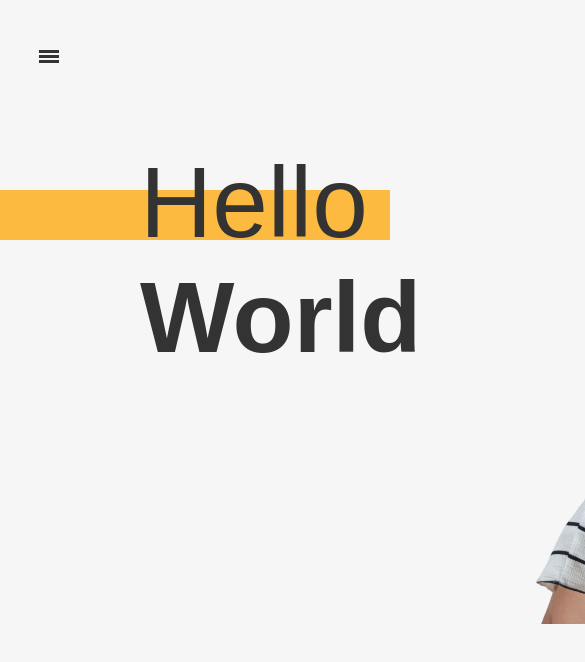
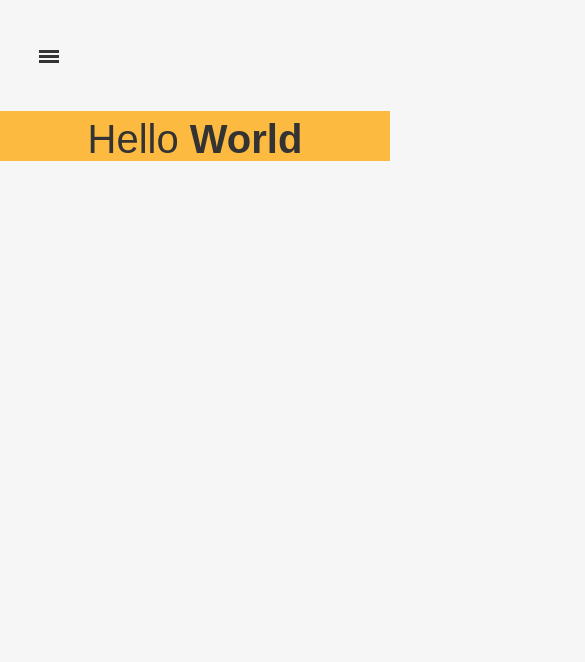
Before and after one commit to rebeccamoura/portfolio, an Angular app: page / in a window 390 px wide. Shown: the top 662 px of the page, 585 px wide, since content can reach past the window. Built offline with nearby package versions, Linux system fonts and the light colour scheme; a web font is replaced by a local one.

Commit message:
faixa home responsiva

```diff
--- a/src/app/home/home.component.scss
+++ b/src/app/home/home.component.scss
@@ -8,7 +8,6 @@
             display: flex;
             .title {
                 font-size: 10rem;
-                margin: 0 100px 0 100px;
 
                 span {
                     font-weight: normal;
@@ -22,12 +21,15 @@
                     background-color: var(--pri);
                     z-index: -999;
                     position: absolute;
-                    top: 190px;
+                    top: 179px;
                     left: 0;
                 }
             }
 
             .images {
+                position: absolute;
+                left: 70%;
+
                 img {
                     filter: drop-shadow(20px 0px var(--pri));
                 }
@@ -35,3 +37,71 @@
         }
     }
 }
+
+@media screen and (max-width: 920px) {
+    .home {
+        .container {
+            .home-header {
+                .title {
+                    margin: 54px auto 0;
+
+                    &::after {
+                        top: 217px;
+                    }
+                }
+            }
+        }
+    }
+}
+
+@media screen and (max-width: 866px) {
+    .home {
+        .container {
+            .home-header {
+                .title {
+                    &::after {
+                        top: 217px;
+                    }
+                }
+            }
+        }
+    }
+}
+
+@media screen and (max-width: 730px) {
+    .home {
+        .container {
+            padding: 0;
+
+            .home-header {
+                .title {
+                    font-size: 7rem;
+
+                    &::after {
+                        top: 144px;
+                    }
+                }
+
+                .images {
+                    display: none;
+                }
+            }
+        }
+    }
+}
+
+@media screen and (max-width: 502px) {
+    .home {
+        .container {
+            .home-header {
+                .title {
+                    font-size: 4rem;
+
+                    &::after {
+                        top: 111px;
+                    }
+                }
+            }
+        }
+    }
+}
--- a/src/app/navbar/navbar.component.scss
+++ b/src/app/navbar/navbar.component.scss
@@ -130,7 +130,7 @@
             }
 
             .navbar {
-                opacity: 0;
+                display: none;
             }
 
             &.on {
@@ -179,6 +179,10 @@
             }
         }
     }
+}
+
+.d-block {
+    display: block !important;
 }
 
 // .navbar {
--- a/src/app/navbar/navbar.component.ts
+++ b/src/app/navbar/navbar.component.ts
@@ -35,5 +35,6 @@ export class NavbarComponent implements OnInit {
   menuToggle() {
     document.querySelector('.menu-toggle')?.classList.toggle('open')
     document.querySelector('.navbar-wrapper')?.classList.toggle('on')
+    document.querySelector('.navbar')?.classList.toggle('d-block')
   }
 }
```
